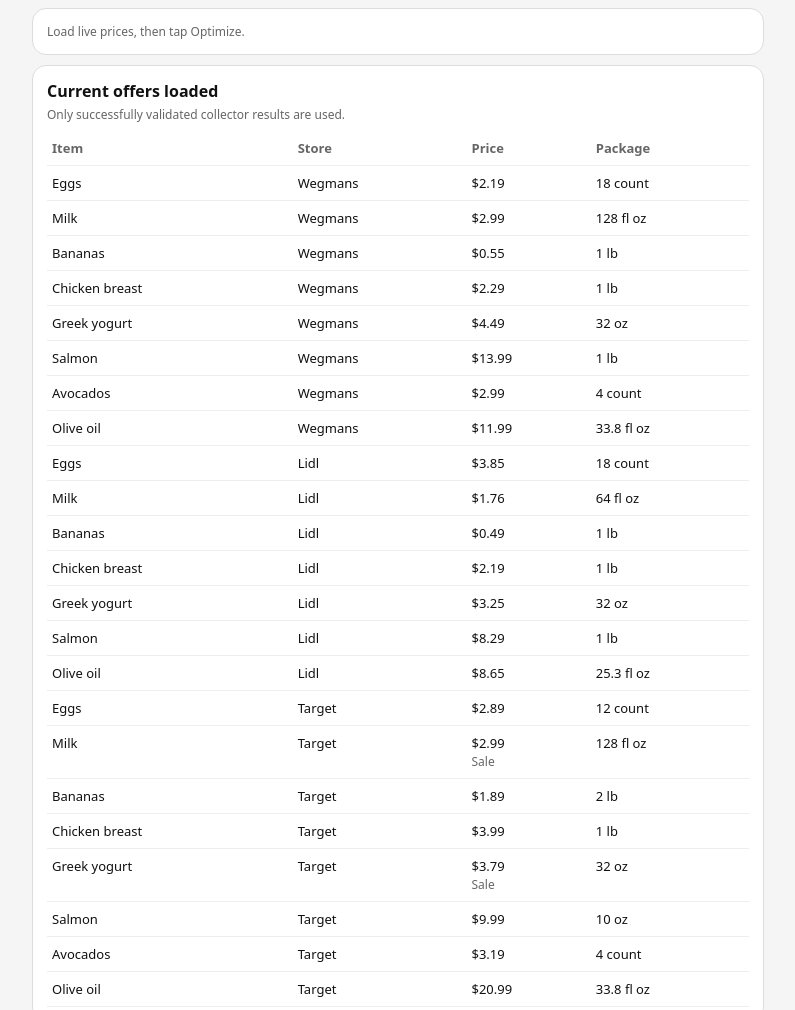
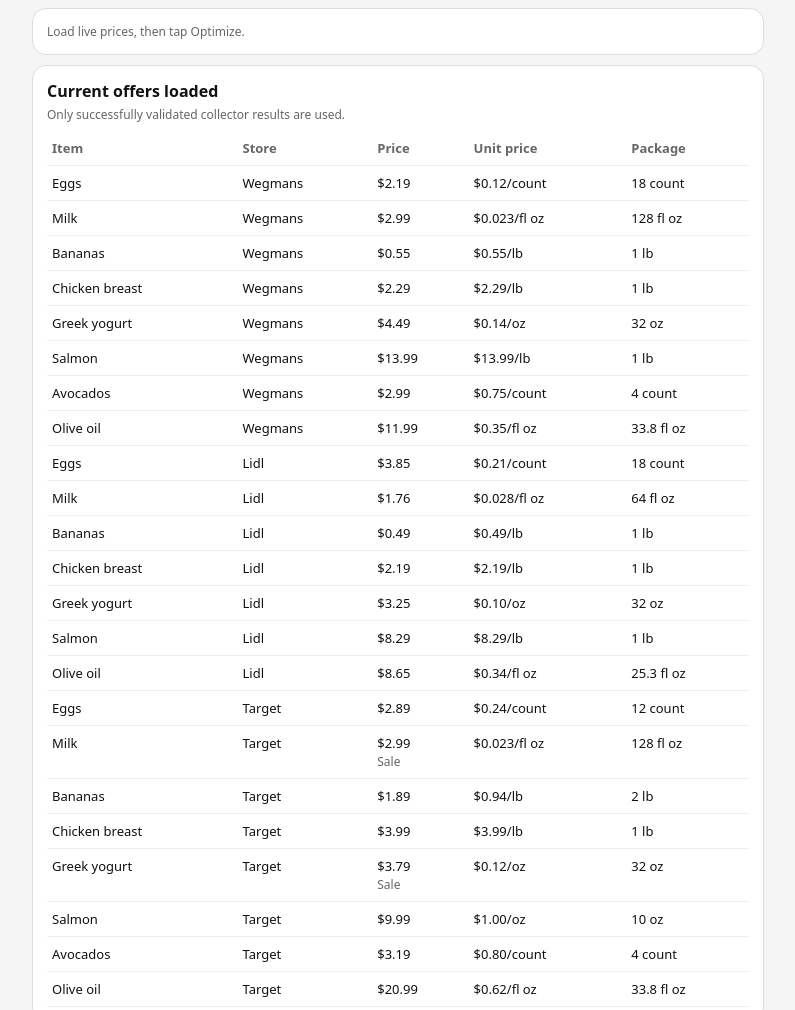
Before and after one commit to yarindeveloper1/grocery-optimizer, a plain HTML site: page docs/index.html in a window 1280 px wide. Shown: the part 840-1850 px from the top of the page, without its empty margins (242-1037 px from the left). Drawn offline with Linux system fonts and the light colour scheme.

Commit message:
Add unit price column to offers table

```diff
--- a/docs/index.html
+++ b/docs/index.html
@@ -19,6 +19,7 @@
 .status{padding:9px;background:#f4f4f4;border-radius:10px;font-size:12px}.ok{color:var(--good);font-weight:700}.bad{color:var(--bad);font-weight:700}
 .item{display:grid;grid-template-columns:1.65fr .7fr .8fr 42px;gap:6px;margin:7px 0}
 table{width:100%;border-collapse:collapse;font-size:13px}th,td{padding:8px 5px;border-bottom:1px solid #eee;text-align:left;vertical-align:top}th{color:#666}
+.unitprice{white-space:nowrap}
 .kpis{display:grid;grid-template-columns:repeat(3,1fr);gap:7px}.kpi{padding:10px;background:#f3f3f3;border-radius:10px}.kpi b{display:block;font-size:18px}
 footer{position:fixed;left:0;right:0;bottom:0;background:rgba(255,255,255,.96);border-top:1px solid #ddd;padding:10px 14px calc(10px + env(safe-area-inset-bottom))}
 footer>div{max-width:760px;margin:auto;display:grid;grid-template-columns:1fr 1fr;gap:8px}
@@ -40,13 +41,15 @@
 const UNITS={count:["count",1],oz:["weight",1],lb:["weight",16],fl_oz:["volume",1]};
 let shopping=JSON.parse(localStorage.getItem("liveShopList")||"null")||structuredClone(BASE_LIST);let live={offers:[],status:{}};
 const esc=s=>String(s??"").replace(/[&<>"']/g,m=>({"&":"&amp;","<":"&lt;",">":"&gt;",'"':"&quot;","'":"&#39;"}[m]));
+const unitLabel=u=>u==="fl_oz"?"fl oz":u==="count"?"count":(u||"unit");
+function unitPrice(o){const p=Number(o.price),q=Number(o.package_qty);if(!Number.isFinite(p)||!Number.isFinite(q)||q<=0)return "—";const v=p/q;return `$${v.toFixed(v<0.1?3:2)}/${unitLabel(o.package_unit)}`}
 const opts=u=>["count","oz","lb","fl_oz"].map(x=>`<option value="${x}" ${x===u?"selected":""}>${x==="fl_oz"?"fl oz":x}</option>`).join("");
 function save(){localStorage.setItem("liveShopList",JSON.stringify(shopping))}
 function renderList(){const b=document.getElementById("list");b.innerHTML="";shopping.forEach((x,i)=>{const d=document.createElement("div");d.className="item";d.innerHTML=`<input value="${esc(x.product)}" oninput="shopping[${i}].product=this.value;save()"><input type="number" step=".1" value="${x.need_qty}" oninput="shopping[${i}].need_qty=Number(this.value);save()"><select onchange="shopping[${i}].need_unit=this.value;save()">${opts(x.need_unit)}</select><button onclick="shopping.splice(${i},1);save();renderList()">×</button>`;b.appendChild(d)})}
 function addItem(){shopping.push({product:"New item",need_qty:1,need_unit:"count"});save();renderList()}
 async function loadLive(force=false){const updated=document.getElementById("updated");updated.textContent="Loading…";try{const r=await fetch(`prices.json?ts=${force?Date.now():"1"}`,{cache:"no-store"});if(!r.ok)throw new Error("HTTP "+r.status);live=await r.json();updated.textContent=live.updated_at?`Updated ${new Date(live.updated_at).toLocaleString()}`:"Collector has not run yet";renderStatus();renderOffers()}catch(e){updated.textContent="Could not load live feed. Use the hosted GitHub Pages URL."}}
 function renderStatus(){const b=document.getElementById("statuses");b.innerHTML="";["Wegmans","Lidl","Target"].forEach(s=>{const x=live.status?.[s]||{ok:false,message:"No data"};b.innerHTML+=`<div class="status"><b>${s}</b><br><span class="${x.ok?"ok":"bad"}">${esc(x.message||"No data")}</span></div>`})}
-function renderOffers(){const b=document.getElementById("offersTable");if(!live.offers?.length){b.innerHTML='<div class="tiny">No live offers yet.</div>';return}let h="<table><thead><tr><th>Item</th><th>Store</th><th>Price</th><th>Package</th></tr></thead><tbody>";live.offers.forEach(o=>h+=`<tr><td>${esc(o.product)}</td><td>${esc(o.store)}</td><td>$${Number(o.price).toFixed(2)}${o.promo?`<br><span class="tiny">${esc(o.promo)}</span>`:""}</td><td>${o.package_qty} ${o.package_unit==="fl_oz"?"fl oz":o.package_unit}</td></tr>`);b.innerHTML=h+"</tbody></table>"}
+function renderOffers(){const b=document.getElementById("offersTable");if(!live.offers?.length){b.innerHTML='<div class="tiny">No live offers yet.</div>';return}let h="<table><thead><tr><th>Item</th><th>Store</th><th>Price</th><th>Unit price</th><th>Package</th></tr></thead><tbody>";live.offers.forEach(o=>h+=`<tr><td>${esc(o.product)}</td><td>${esc(o.store)}</td><td>$${Number(o.price).toFixed(2)}${o.promo?`<br><span class="tiny">${esc(o.promo)}</span>`:""}</td><td class="unitprice">${unitPrice(o)}</td><td>${o.package_qty} ${unitLabel(o.package_unit)}</td></tr>`);b.innerHTML=h+"</tbody></table>"}
 function base(q,u){const x=UNITS[u];return x?{g:x[0],q:Number(q)*x[1]}:null}
 function calc(n,o){const a=base(n.need_qty,n.need_unit),b=base(o.package_qty,o.package_unit);if(!a||!b||a.g!==b.g)return null;const packs=Math.max(1,Math.ceil(a.q/b.q));return {packs,total:packs*Number(o.price)}}
 function combinations(a,k){const out=[];function r(s,p){if(p.length===k){out.push([...p]);return}for(let i=s;i<a.length;i++){p.push(a[i]);r(i+1,p);p.pop()}}r(0,[]);return out}
```
